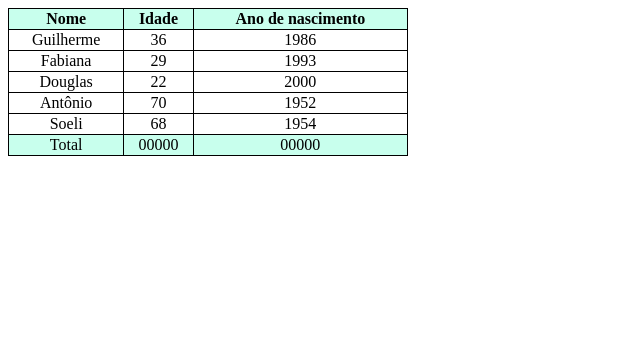
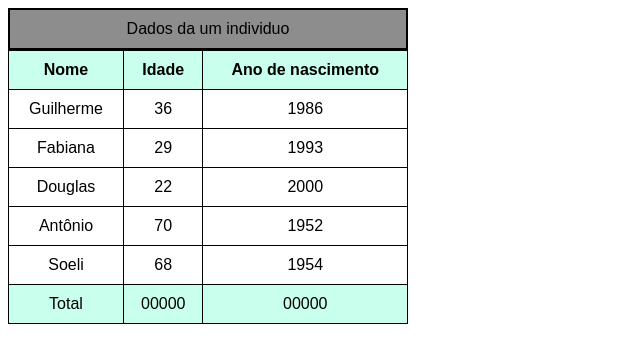
Before and after one commit to guilherme-benedett/html, a plain HTML site: page ex29 - tabelas semanticas/index.html in a window 1280 px wide. Shown: the whole page, without its empty margins (0-640 px from the left). Drawn offline with Linux system fonts and the light colour scheme.

Commit message:
atualização

```diff
--- a/ex29 - tabelas semanticas/index.html
+++ b/ex29 - tabelas semanticas/index.html
@@ -5,6 +5,9 @@
     <meta http-equiv="X-UA-Compatible" content="IE=edge">
     <meta name="viewport" content="width=device-width, initial-scale=1.0">
     <style>
+        body{
+            font-family: Arial, Helvetica, sans-serif;
+        }
         table{
             width: 400px;
             border-collapse: collapse;
@@ -13,9 +16,15 @@
         }
         td, th{
             border: 1px solid #000000;
+            padding: 10px;
         }
         thead, tfoot{
             background-color: rgba(127, 255, 212, 0.429);
+        }
+        caption{
+            background-color: #00000072;
+            padding: 10px;
+            border: 2px solid #000000;
         }
     </style>
     <title>Document</title>
@@ -26,6 +35,7 @@
 
                 Anatomia para tabelas grandes
                 table
+                    caption = legenda da tabela
                     thead
                         tr, td, th
                     tbody
@@ -34,12 +44,25 @@
                         tr, td, th
     -->
 
+    <!--
+        th é para usar quando se tem um titulo de algo
+        td é para usar quando se atribui um dado a esse titulo
+        no exemplo abaixo o titulo é nome, idade e ano de nascimento
+        e dado é o guilherme, 36, 1986, etc...
+    -->
+
+     <!--
+        scope = rol é para dizer que os dados pertencem a tal coluna que foi atribuida o scope
+    -->
+
+
     <table>
+        <caption>Dados da um individuo</caption>
         <thead>
             <tr>
-                <th>Nome</th>
-                <th>Idade</th>
-                <th>Ano de nascimento</th>
+                <th scope="col">Nome</th>
+                <th scope="col">Idade</th>
+                <th scope="col">Ano de nascimento</th>
             </tr>
         </thead>
         <tbody>
@@ -71,7 +94,7 @@
         </tbody>
         <tfoot>
             <tr>
-                <td>Total</td>
+                <td scope="row">Total</td>
                 <td>00000</td>
                 <td>00000</td>
             </tr>
```
Also changed, not shown: ex28 - tabela simples em html/index.html (+1 -1 lines).
